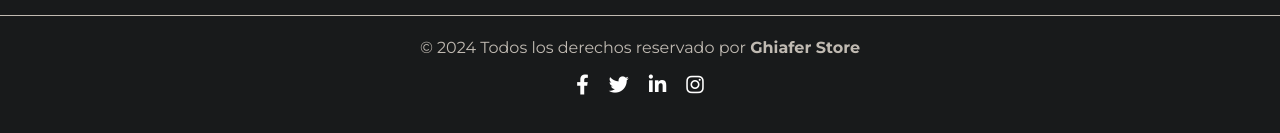
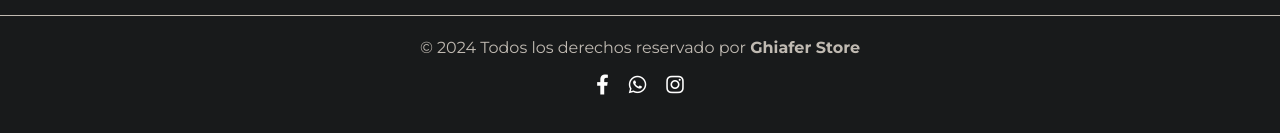
Before and after one commit to DaniVilela/PruebaSHOP, a plain HTML site: page index.html in a window 1280 px wide. Shown: the part 1741-1874 px from the top of the page. Drawn offline with nearby package versions, Linux system fonts and the light colour scheme.

Commit message:
updates links

```diff
--- a/index.html
+++ b/index.html
@@ -235,10 +235,9 @@
         <div class="footer-content">
             <p>&copy; 2024 Todos los derechos reservado por <strong>Ghiafer Store</strong></p>
             <ul class="socials">
-                <li><a href="https://acortar.link/P8NtOy"><i class="fab fa-facebook-f"></i></a></li>
-                <li><a href="#"><i class="fab fa-twitter"></i></a></li>
-                <li><a href="#"><i class="fab fa-linkedin-in"></i></a></li>
-                <li><a href="#"><i class="fab fa-instagram"></i></a></li>
+                <li><a href="https://acortar.link/YAMdWl"><i class="fab fa-facebook-f"></i></a></li>
+                <li><a href="#"><i class="fab fa-whatsapp"></i></a></li>
+                <li><a href="https://acortar.link/P8NtOy"><i class="fab fa-instagram"></i></a></li>
             </ul>
         </div>
     </footer>
```
